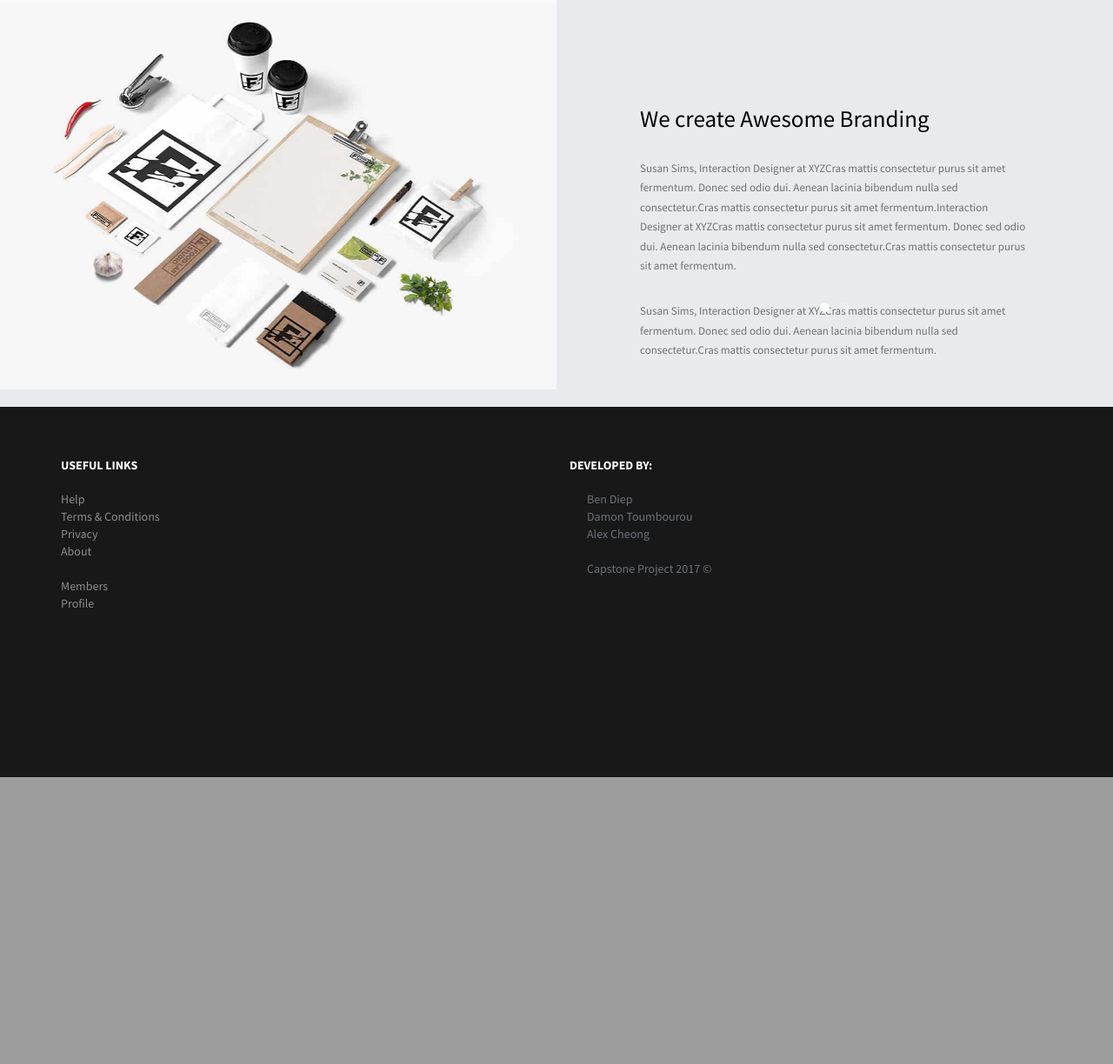
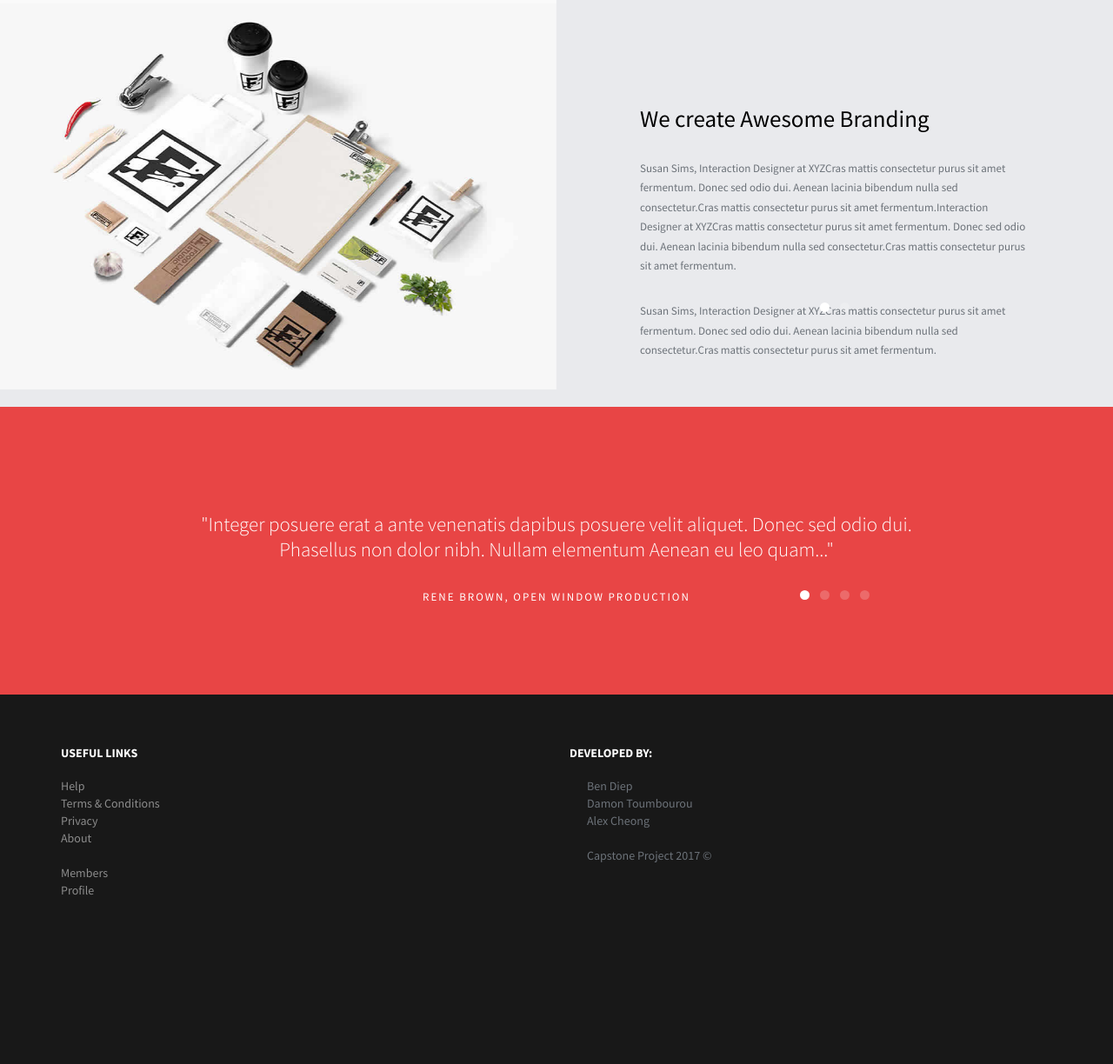
Before and after one commit to TYGATHUG/MatchMaker, a Flask app: page / in a window 1280 px wide. Shown: the part 751-1975 px from the top of the page at 87% size. Before the commit the page ends 1645 px from the top, so only its background shows below. Run offline with Flask 2, Linux system fonts and the light colour scheme; some libraries are stand-ins or nearby versions.

Commit message:
re-added testimonials

```diff
--- a/templates/layout/header.html
+++ b/templates/layout/header.html
@@ -3,7 +3,7 @@
     <header id="header" class="fixed">
         <!-- header navigation -->
         <div class="header-content clearfix">
-            <a class="logo" href="#"><img src="../static/images/logo.png" alt=""></a>
+            <a class="logo" href="/"><img src="../static/images/logo.png" alt=""></a>
             <nav class="navigation" role="navigation">
                 <ul class="primary-nav">
                     <li><a href="/">Welcome</a></li>
--- a/templates/layout/navbar.html
+++ b/templates/layout/navbar.html
@@ -3,7 +3,7 @@
     <header id="header" class="fixed">
         <!-- header navigation -->
         <div class="header-content clearfix">
-            <a class="logo" href="#"><img src="../static/images/logo.png" alt=""></a>
+            <a class="logo" href="/"><img src="../static/images/logo.png" alt=""></a>
             <nav class="navigation" role="navigation">
                 <ul class="primary-nav">
                     <li><a href="/">Welcome</a></li>
--- a/templates/welcome.html
+++ b/templates/welcome.html
@@ -39,4 +39,46 @@
     </div>
 </section>
 <!-- about section -->
+<section id="testimonials" class="section testimonials no-padding">
+  <div class="container-fluid">
+    <div class="row no-gutter">
+      <div class="flexslider">
+        <ul class="slides">
+          <li>
+            <div class="col-md-12">
+              <blockquote>
+                <h1>"Integer posuere erat a ante venenatis dapibus posuere velit aliquet. Donec sed odio dui. Phasellus non dolor nibh. Nullam elementum Aenean eu leo quam..." </h1>
+                <p>Rene Brown, Open Window production</p>
+              </blockquote>
+            </div>
+          </li>
+          <li>
+            <div class="col-md-12">
+              <blockquote>
+                <h1>"Cras dictum tellus dui, vitae sollicitudin ipsum. Phasellus non dolor nibh. Nullam elementum tellus pretium feugiat shasellus non dolor nibh. Nullam elementum tellus pretium feugiat." </h1>
+                <p>Brain Rice, Lexix Private Limited.</p>
+              </blockquote>
+            </div>
+          </li>
+          <li>
+            <div class="col-md-12">
+              <blockquote>
+                <h1>"Cras mattis consectetur purus sit amet fermentum. Donec sed odio dui. Aenean lacinia bibendum nulla sed consectetur...." </h1>
+                <p>Andi Simond, Global Corporate Inc</p>
+              </blockquote>
+            </div>
+          </li>
+          <li>
+            <div class="col-md-12">
+              <blockquote>
+                <h1>"Lorem ipsum dolor sit amet, consectetur adipiscing elitPhasellus non dolor nibh. Nullam elementum tellus pretium feugiat. Cras dictum tellus dui sollcitudin." </h1>
+                <p>Kristy Gabbor, Martix Media</p>
+              </blockquote>
+            </div>
+          </li>
+        </ul>
+      </div>
+    </div>
+  </div>
+</section>
 {% endblock %}
```
